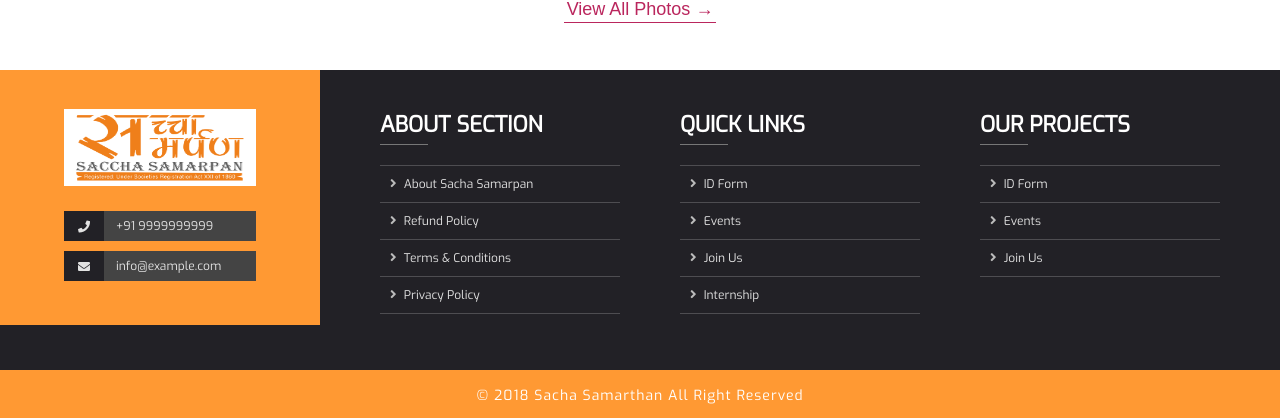
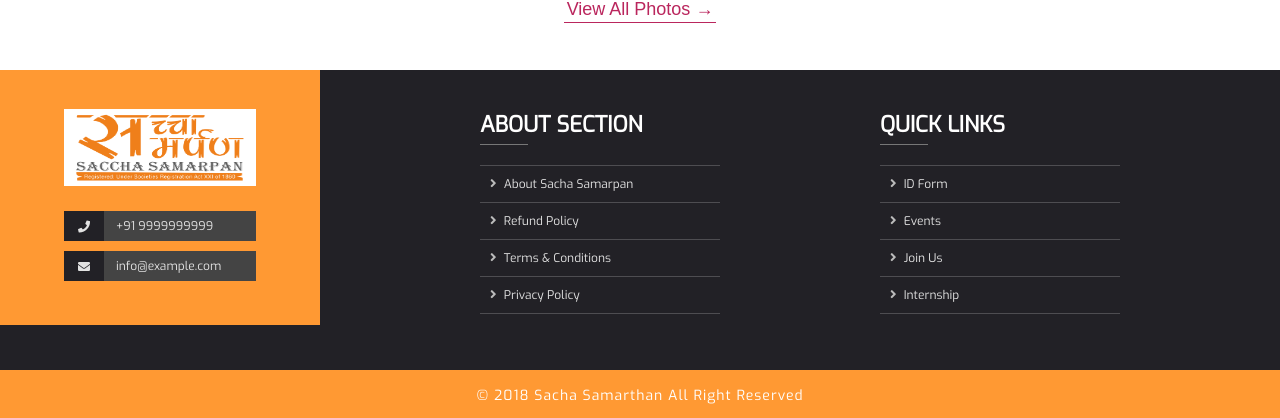
Before and after one commit to riverrz/sacha-samarpan-ngo, a React app in the folder client/: page / in a window 1280 px wide. Shown: the part 2591-3009 px from the top of the page. Built offline with nearby package versions, Linux system fonts and the light colour scheme.

Commit message:
Add filter on galleryItems, removed Our Projects from footer

```diff
--- a/client/src/components/Footer/Footer.js
+++ b/client/src/components/Footer/Footer.js
@@ -78,27 +78,7 @@ const footer = props => {
               </li>
             </ul>
           </div>
-          <div className={classes.projects}>
-            <h1 className={classes.heading}>Our projects</h1>
-            <hr className={classes.footerHR}/>
-            <ul className={classes.list}>
-              <li className={classes.list__item}>
-                <a href="/" className={classes.list__item__text}>
-                  <i class="fas fa-angle-right" /> ID Form
-                </a>
-              </li>
-              <li className={classes.list__item}>
-                <a href="/" className={classes.list__item__text}>
-                  <i class="fas fa-angle-right" /> Events
-                </a>
-              </li>
-              <li className={classes.list__item}>
-                <a href="/" className={classes.list__item__text}>
-                  <i class="fas fa-angle-right" /> Join Us
-                </a>
-              </li>
-            </ul>
-          </div>
+
         </div>
       </footer>
       <div className={classes.copyRight}>
--- a/client/src/components/Gallery/GalleryItem/GalleryItem.css
+++ b/client/src/components/Gallery/GalleryItem/GalleryItem.css
@@ -5,9 +5,17 @@
   overflow: hidden;
   position: relative;
   backface-visibility: hidden;
+
 }
+
 .galleryItem img {
   height: 100%;
   width: 100%;
   background-size: cover;
+  transition: all .4s;
+  transform: scale(1.1);
 }
+.galleryItem:hover img {
+  transform: scale(1);
+  filter: brightness(60%);
+}
```
